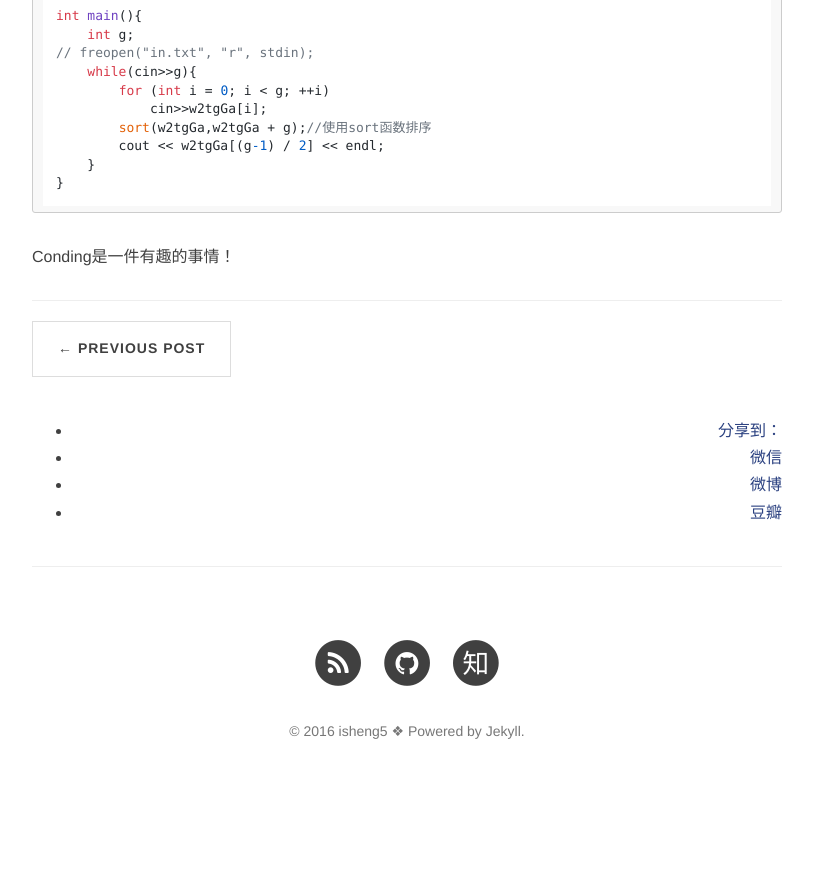
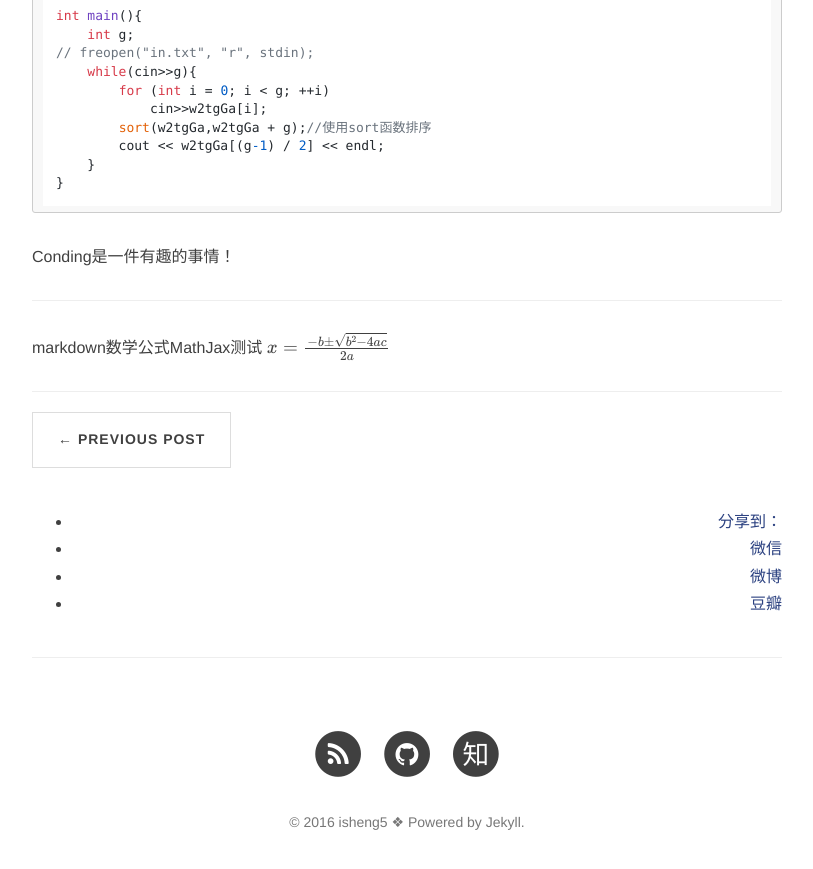
Before and after one commit to mapoio/blog, a Jekyll site: the page built from _posts/2016-07-18-week-2-g.md, in a window 1280 px wide and 900 px high, scrolled down 2023 px. Shown: the top 869 px of the window, without its empty margins (233-1046 px from the left). Built offline with Jekyll 4.4.1, drawn with Linux system fonts in a browser that asks for light colours; nearby versions of some CDN libraries; formulas are drawn with MathJax 3; comment, search, counter and statistics services are not loaded; before the commit the page ends 2832 px from its top, so only the background shows below that.

Commit message:
数学公式测试

````diff
--- a/_posts/2016-07-18-week-2-g.md
+++ b/_posts/2016-07-18-week-2-g.md
@@ -79,3 +79,7 @@ int main(){
 }
 ```
 Conding是一件有趣的事情！
+
+---
+markdown数学公式MathJax测试
+$$x=\frac{-b\pm\sqrt{b^2-4ac}}{2a}$$
````
